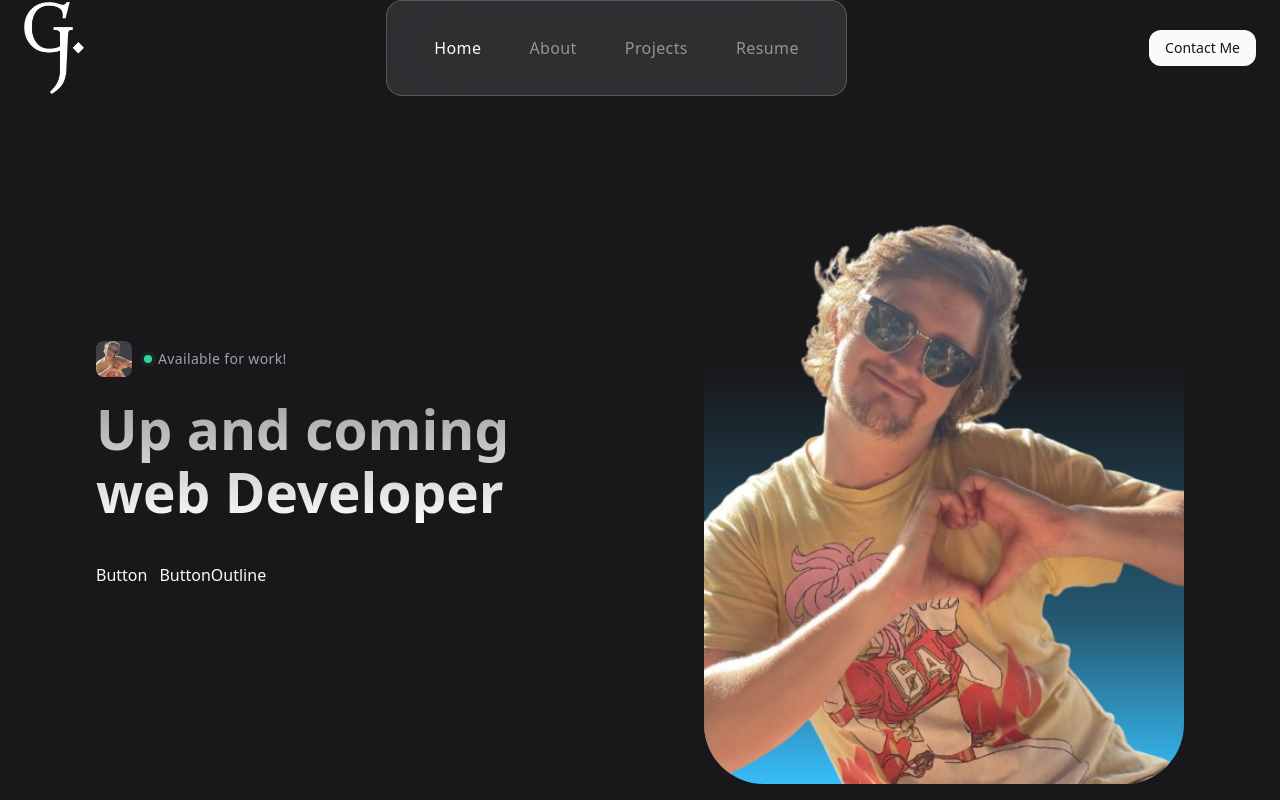
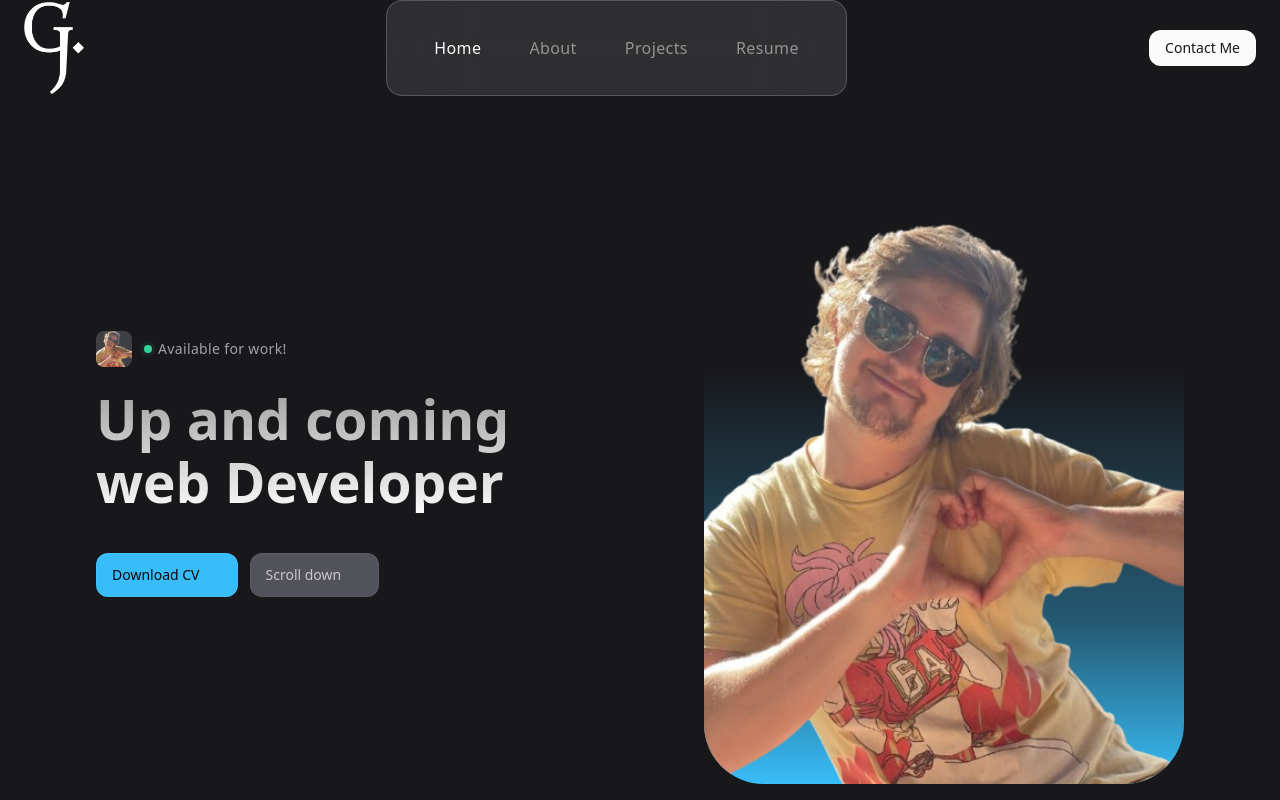
Before and after one commit to gareth-jones117/Portfolio, a React (Vite) app in the folder Gareth-Jones/: page / in a window 1280 px wide. Built offline with nearby package versions, Linux system fonts and the light colour scheme.

Commit message:
finally finished the hero section 🎉

```diff
--- a/Gareth-Jones/src/components/Button.jsx
+++ b/Gareth-Jones/src/components/Button.jsx
@@ -1,7 +1,29 @@
 import PropTypes from 'prop-types'
 
 const ButtonPrimary = ({ href, target = '_self', label, icon, classes }) => {
-  return <div>Button</div>
+  if (href) {
+    return (
+      <a href={href} target={target} className={`btn btn-primary ${classes}`}>
+        {label}
+        {icon && (
+          <span className="material-symbols-rounded" aria-hidden="true">
+            {icon}
+          </span>
+        )}
+      </a>
+    )
+  } else {
+    return (
+      <button className={`btn btn-primary ${classes}`}>
+        {label}
+        {icon && (
+          <span className="material-symbols-rounded" aria-hidden="true">
+            {icon}
+          </span>
+        )}
+      </button>
+    )
+  }
 }
 
 ButtonPrimary.propTypes = {
@@ -12,4 +34,37 @@
   classes: PropTypes.string,
 }
 
-export { ButtonPrimary }
+const ButtonOutline = ({ href, target = '_self', label, icon, classes }) => {
+  if (href) {
+    return (
+      <a href={href} target={target} className={`btn btn-outline ${classes}`}>
+        {label}
+        {icon && (
+          <span className="material-symbols-rounded" aria-hidden="true">
+            {icon}
+          </span>
+        )}
+      </a>
+    )
+  } else {
+    return (
+      <button className={`btn btn-outline ${classes}`}>
+        {label}
+        {icon && (
+          <span className="material-symbols-rounded" aria-hidden="true">
+            {icon}
+          </span>
+        )}
+      </button>
+    )
+  }
+}
+ButtonOutline.propTypes = {
+  label: PropTypes.string.isRequired,
+  href: PropTypes.string,
+  target: PropTypes.string,
+  icon: PropTypes.string,
+  classes: PropTypes.string,
+}
+
+export { ButtonPrimary, ButtonOutline }
--- a/Gareth-Jones/src/components/Hero.jsx
+++ b/Gareth-Jones/src/components/Hero.jsx
@@ -1,5 +1,4 @@
-import React from 'react'
-import { ButtonPrimary } from './Button'
+import { ButtonPrimary, ButtonOutline } from './Button'
 
 const Hero = () => {
   return (
@@ -28,8 +27,12 @@
             Up and coming web Developer
           </h2>
           <div className="flex items-center gap-3">
-            <ButtonPrimary />
-            ButtonOutline
+            <ButtonPrimary label="Download CV" icon="download" />
+            <ButtonOutline
+              href="#about"
+              label="Scroll down"
+              icon="arrow_downward"
+            />
           </div>
         </div>
         <div className="hidden lg:block">
--- a/Gareth-Jones/src/index.css
+++ b/Gareth-Jones/src/index.css
@@ -93,14 +93,34 @@
   pointer-events: none;
   background-color: transparent;
 }
-
+/* Button */
 .btn {
   @apply max-w-max h-9 flex items-center
   gap-2 px-4 rounded-xl font-medium text-sm
   ring-1 ring-zinc-50/5 ring-inset transition-[background-color];
 }
+
 .btn {
   @apply bg-zinc-50 text-zinc-900 active:bg-zinc-50/50;
+}
+
+.btn-secondary {
+  @apply bg-zinc-50 text-zinc-900 active:bg-zinc-50/80;
+}
+
+.btn .material-symbols-rounded {
+  @apply text-[18px];
+}
+
+.btn:has(.material-symbols-rounded) {
+  @apply pr-3;
+}
+
+.btn-primary {
+  @apply h-11 bg-sky-400 text-zinc-950 hover:bg-sky-300 active:bg-sky-400;
+}
+.btn-outline {
+  @apply h-11 bg-zinc-600  hover:bg-zinc-700 text-zinc-50/70 active:bg-zinc-800;
 }
 /* Typograhy */
 
```
Also changed, not shown: Gareth-Jones/src/components/About.jsx (added).
